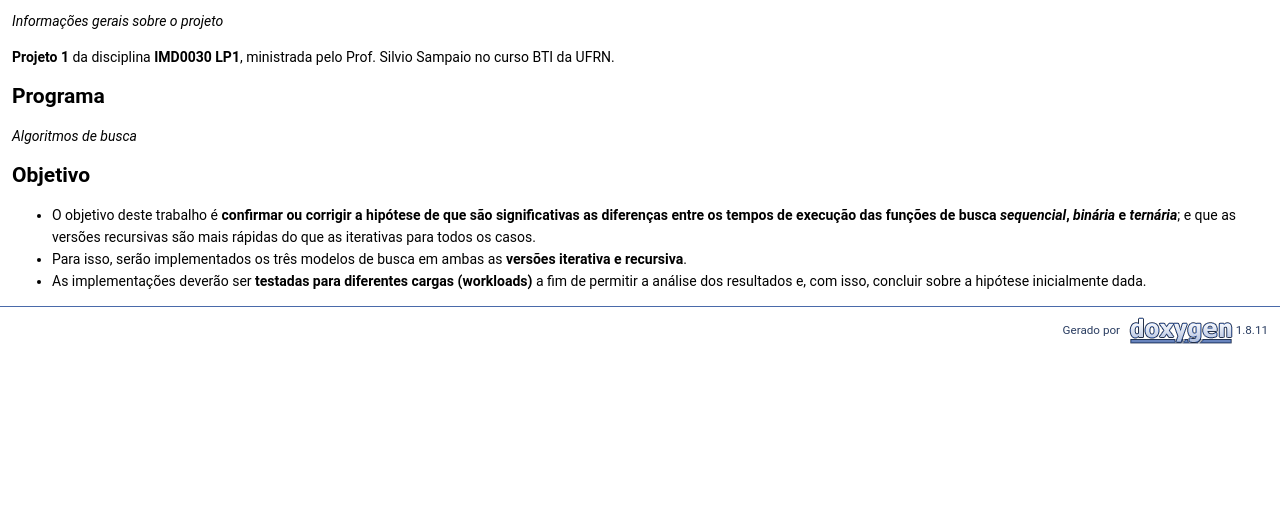
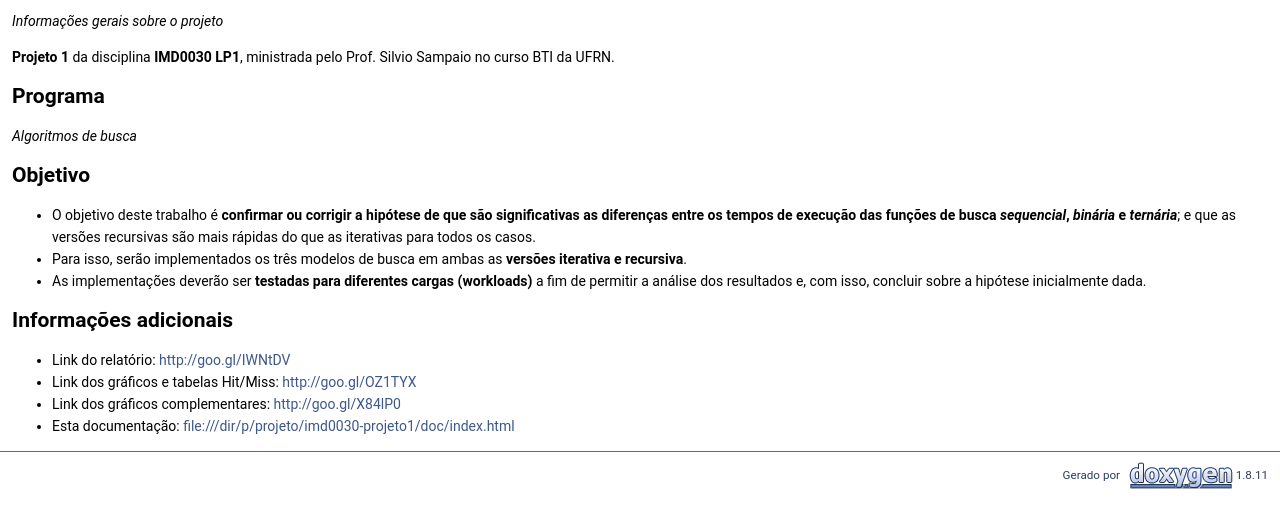
Before and after one commit to DavidCardoso/search-algorithms, a plain HTML site: page doc/md_README.html in a window 1280 px wide. Shown: the part 193-720 px from the top of the page. Drawn offline with Linux system fonts and the light colour scheme.

Commit message:
18/09/2016 01h30
Concluído o relatório.

Informações adicionais no README.md

Melhorias nas planilhas que contém as tabelas e gráficos.

```diff
--- a/doc/md_README.html
+++ b/doc/md_README.html
@@ -88,7 +88,14 @@ var searchBox = new SearchBox("searchBox", "search",false,'Busca');
 <ul>
 <li>O objetivo deste trabalho é <b>confirmar ou corrigir a hipótese de que são significativas as diferenças entre os tempos de execução das funções de busca <em>sequencial</em>, <em>binária</em> e <em>ternária</em></b>; e que as versões recursivas são mais rápidas do que as iterativas para todos os casos.</li>
 <li>Para isso, serão implementados os três modelos de busca em ambas as <b>versões iterativa e recursiva</b>.</li>
-<li>As implementações deverão ser <b>testadas para diferentes cargas (workloads)</b> a fim de permitir a análise dos resultados e, com isso, concluir sobre a hipótese inicialmente dada. </li>
+<li>As implementações deverão ser <b>testadas para diferentes cargas (workloads)</b> a fim de permitir a análise dos resultados e, com isso, concluir sobre a hipótese inicialmente dada.</li>
+</ul>
+<h2>Informações adicionais </h2>
+<ul>
+<li>Link do relatório: <a href="http://goo.gl/IWNtDV">http://goo.gl/IWNtDV</a></li>
+<li>Link dos gráficos e tabelas Hit/Miss: <a href="http://goo.gl/OZ1TYX">http://goo.gl/OZ1TYX</a></li>
+<li>Link dos gráficos complementares: <a href="http://goo.gl/X84lP0">http://goo.gl/X84lP0</a></li>
+<li>Esta documentação: <a href="file:///dir/p/projeto/imd0030-projeto1/doc/index.html">file:///dir/p/projeto/imd0030-projeto1/doc/index.html</a> </li>
 </ul>
 </div></div><!-- contents -->
 <!-- start footer part -->
```
Also changed, not shown: doc/aux_8cpp.html (+1 -1 lines), doc/aux_8h.html (+1 -1 lines), 5 other files.
